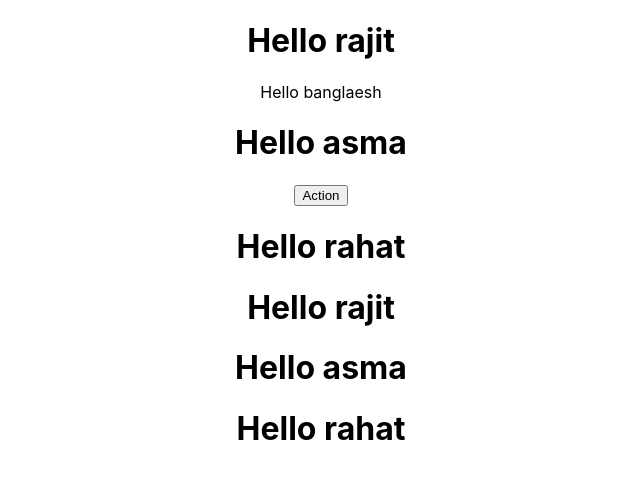
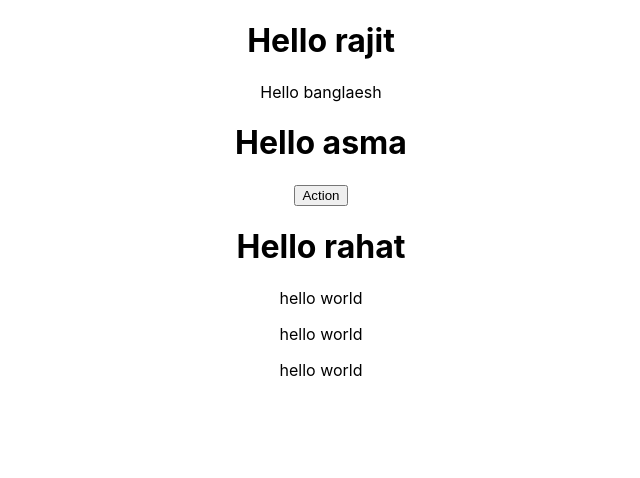
Before and after one commit to shamsuddha/react, a React (Create React App) app: page / in a window 1280 px wide. Shown: the top 478 px of the page, without its empty margins (319-959 px from the left). Built offline with nearby package versions, Linux system fonts and the light colour scheme.

Commit message:
welcome added

```diff
--- a/src/component/Welcome.js
+++ b/src/component/Welcome.js
@@ -1,10 +1,9 @@
 import React, {Component} from "react";
 
-class Welcome extends Component
-{
+class Welcome extends Component {
     render() {
-        return <h1> Hello {this.props.name}</h1>
+        return <p> hello world</p>
+
     }
 }
-
-export default Welcome;
+    export default Welcome;
```
